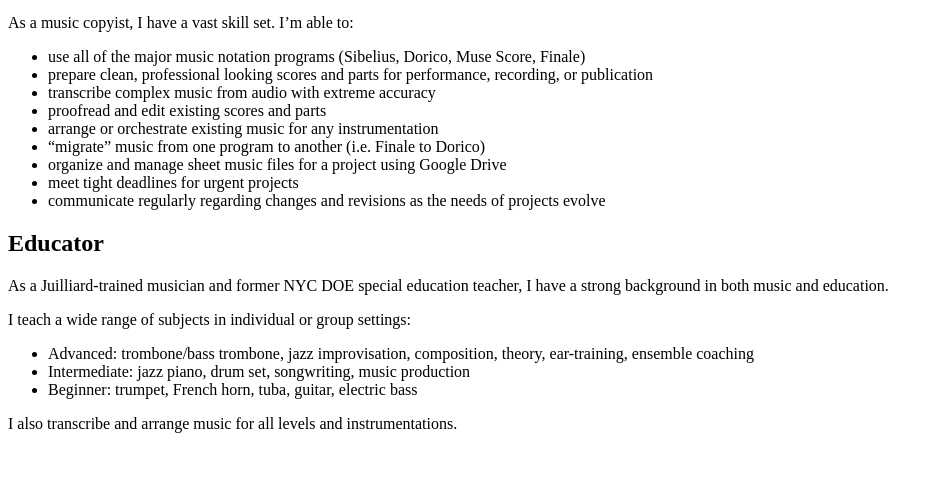
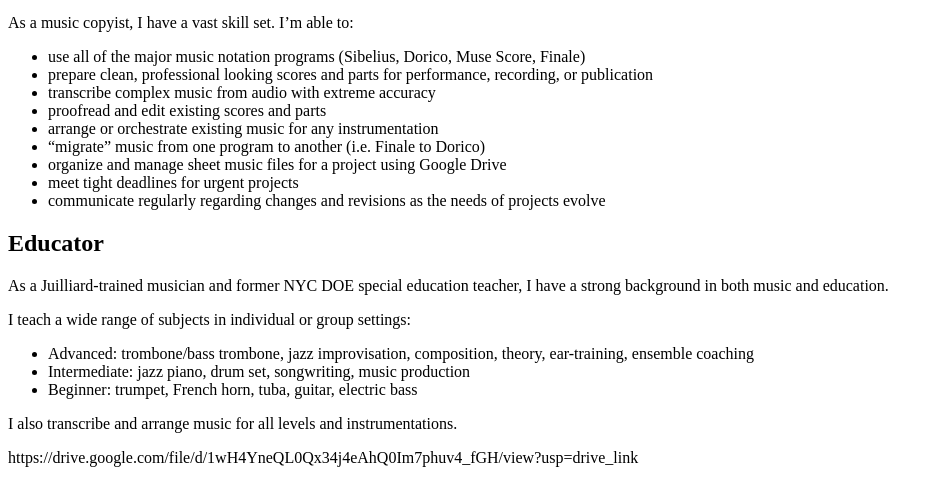
Before and after one commit to mussel7389/mattmusselmanmusic, a plain HTML site: page index.html in a window 1280 px wide. Shown: the part 1837-2320 px from the top of the page, without its empty margins (0-943 px from the left). Before the commit the page ends 2286 px from the top, so only its background shows below. Drawn offline with Linux system fonts and the light colour scheme.

Commit message:
Commit 08.06.2026

```diff
--- a/index.html
+++ b/index.html
@@ -80,6 +80,9 @@
     I also transcribe and arrange music for all levels and instrumentations.
 
     </p>
+    <p>
+        https://drive.google.com/file/d/1wH4YneQL0Qx34j4eAhQ0Im7phuv4_fGH/view?usp=drive_link
+    </p>
 </body>
 
 </html>
```
